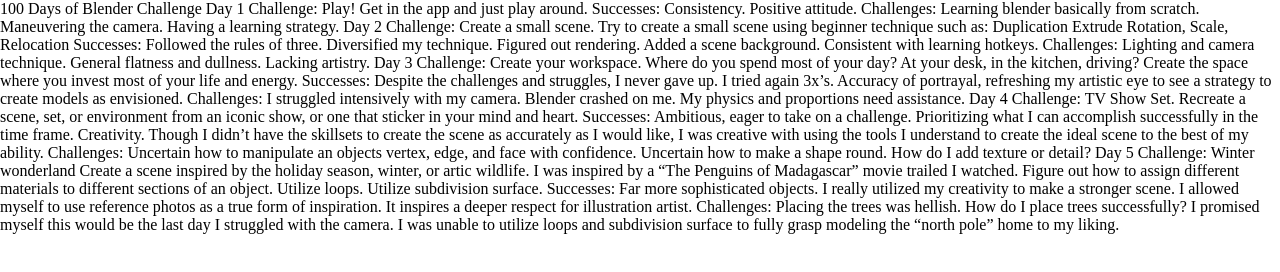
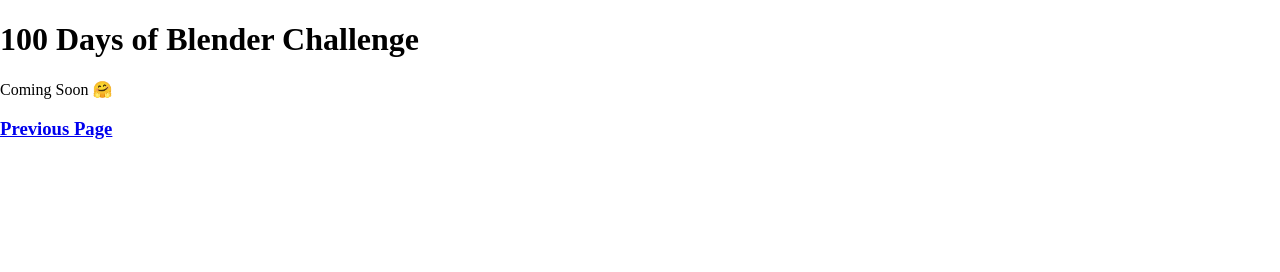
Before and after one commit to digitaldeja0/100-day-blender-challenge, a plain HTML site: page blog.html in a window 1280 px wide. Drawn offline with Linux system fonts and the light colour scheme.

Commit message:
Update blog.html
Update sudo blog page.

```diff
--- a/blog.html
+++ b/blog.html
@@ -11,14 +11,14 @@
 </head>
 <body>
 
-</body>
-</html>
 
 <!-- Sample Database  -->
 
-100 Days of Blender Challenge
+<h1>100 Days of Blender Challenge</h1>
+<p>Coming Soon 🤗</p>
 
-Day 1
+
+<!-- Day 1
 
 Challenge: Play!
 Get in the app and just play around.
@@ -100,4 +100,10 @@ I allowed myself to use reference photos as a true form of inspiration. It inspi
 Challenges:
 Placing the trees was hellish. How do I place trees successfully?
 I promised myself this would be the last day I struggled with the camera.
-I was unable to utilize loops and subdivision surface to fully grasp modeling the “north pole” home to my liking.
+I was unable to utilize loops and subdivision surface to fully grasp modeling the “north pole” home to my liking.  -->
+
+<h3> <a href="/index.html">Previous Page</a></h3>
+
+
+</body>
+</html>
```
